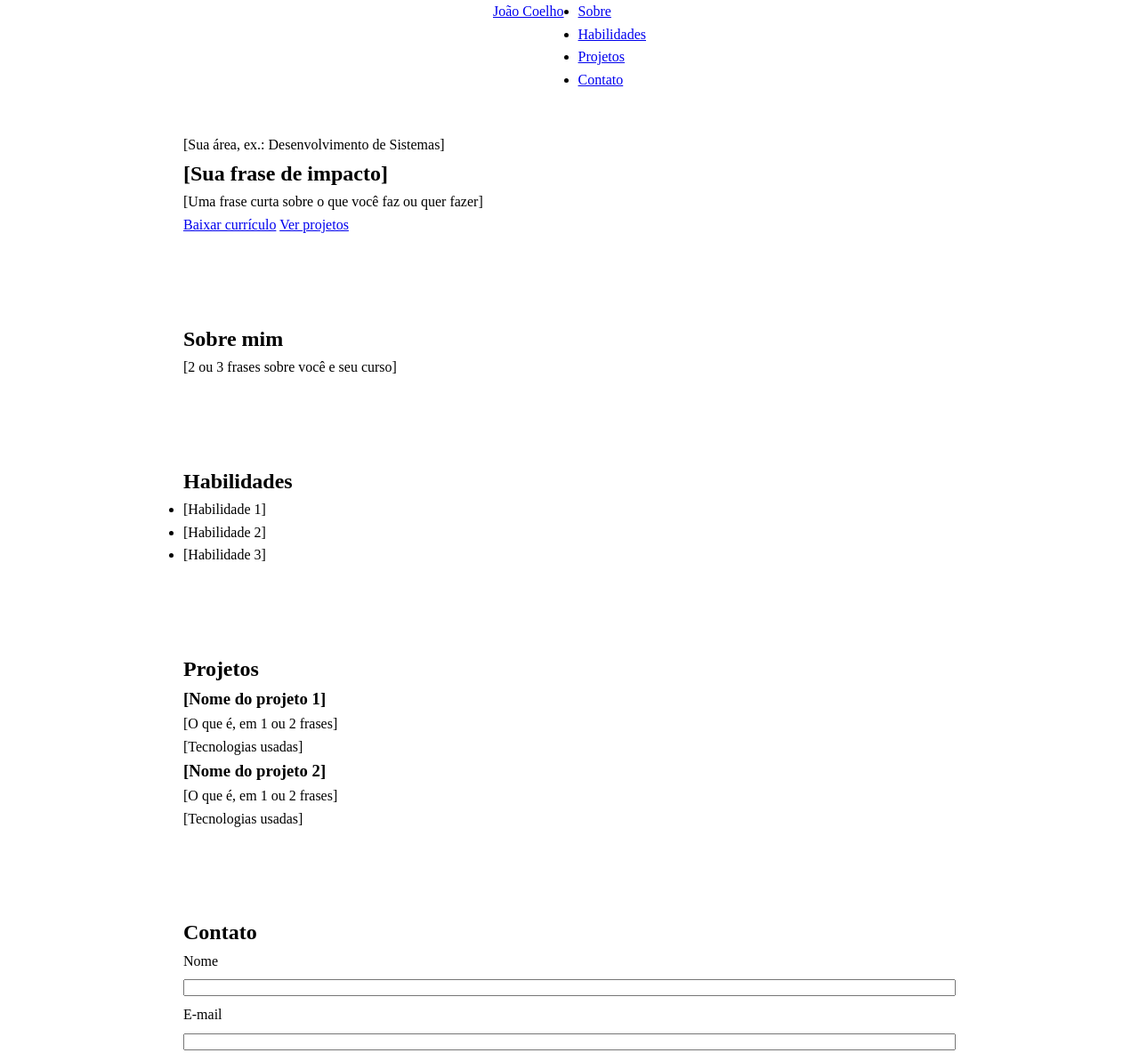
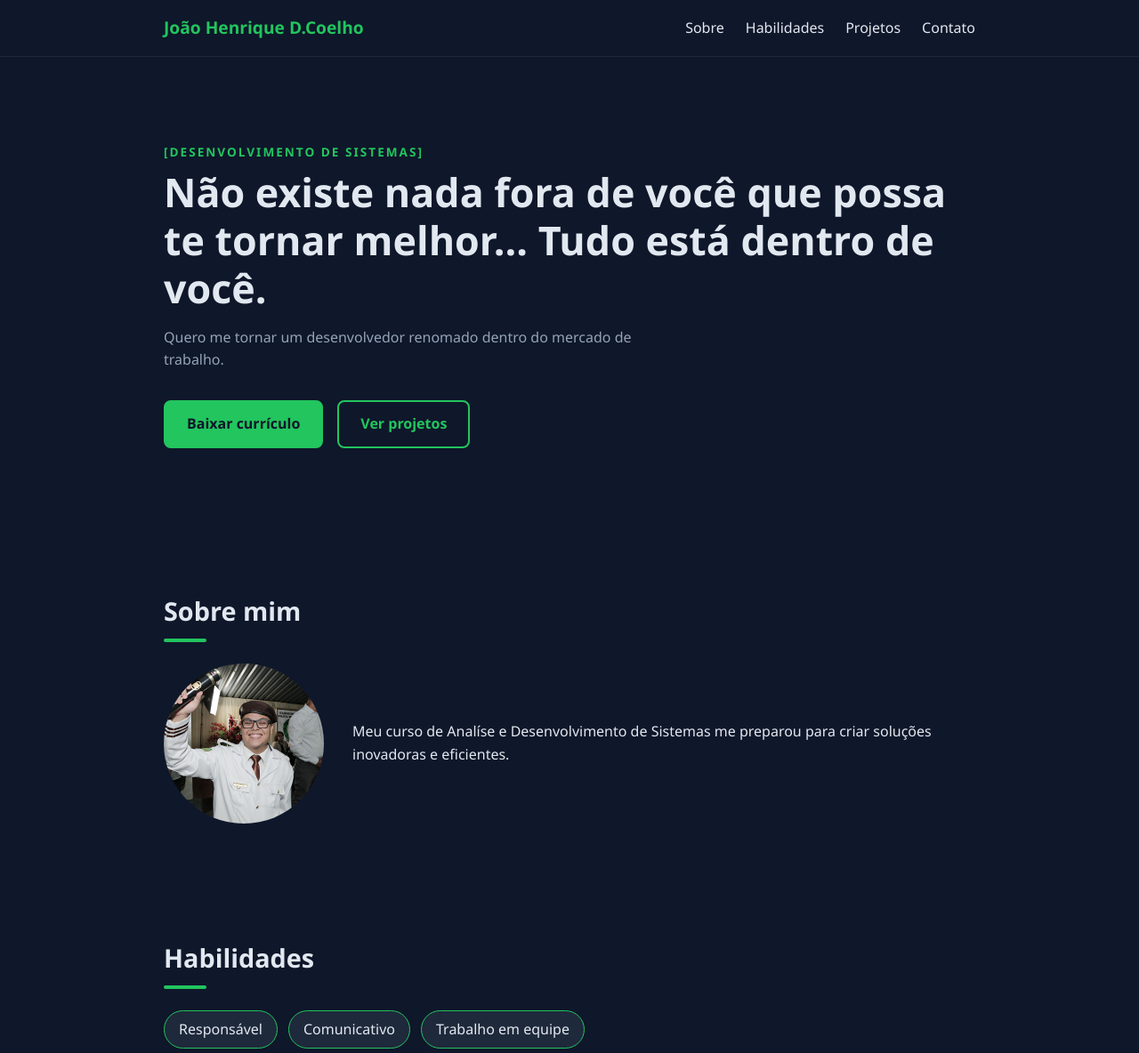
Before and after one commit to coelho-d3nk/portfolio, a plain HTML site: page index.html in a window 1280 px wide. Shown: the top 1184 px of the page at 89% size. Drawn offline with Linux system fonts and the light colour scheme.

Commit message:
atualização do meu htlm

```diff
--- a/index.html
+++ b/index.html
@@ -10,7 +10,7 @@
 
   <header class="topo">
     <nav class="menu">
-      <a class="logo" href="#inicio">João Coelho</a>
+      <a class="logo" href="#inicio">João Henrique D.Coelho</a>
       <ul class="menu-links">
         <li><a href="#sobre">Sobre</a></li>
         <li><a href="#habilidades">Habilidades</a></li>
@@ -23,9 +23,9 @@
   <main>
 
     <section id="inicio" class="hero">
-      <p class="etiqueta">[Sua área, ex.: Desenvolvimento de Sistemas]</p>
-      <h1>[Sua frase de impacto]</h1>
-      <p class="hero-texto">[Uma frase curta sobre o que você faz ou quer fazer]</p>
+      <p class="etiqueta">[Desenvolvimento de Sistemas]</p>
+      <h1>Não existe nada fora de você que possa te tornar melhor... Tudo está dentro de você.</h1>
+      <p class="hero-texto">Quero me tornar um desenvolvedor renomado dentro do mercado de trabalho.</p>
       <div class="hero-botoes">
         <a class="botao" href="#contato">Baixar currículo</a>
         <a class="botao botao-contorno" href="#projetos">Ver projetos</a>
@@ -38,16 +38,17 @@
         <!-- Se tiver foto, descomente e ajuste o alt:
         <img src="imagens/foto.jpg" alt="[Descreva a foto]">
         -->
-        <p>[2 ou 3 frases sobre você e seu curso]</p>
+        <img src="img/unnamed.jpg" alt="[Descreva a foto]">
+        <p>Meu curso de Analíse e Desenvolvimento de Sistemas me preparou para criar soluções inovadoras e eficientes.</p>
       </div>
     </section>
 
     <section id="habilidades">
       <h2>Habilidades</h2>
       <ul class="habilidades-lista">
-        <li>[Habilidade 1]</li>
-        <li>[Habilidade 2]</li>
-        <li>[Habilidade 3]</li>
+        <li>Responsável</li>
+        <li>Comunicativo</li>
+        <li>Trabalho em equipe</li>
       </ul>
     </section>
 
@@ -55,14 +56,14 @@
       <h2>Projetos</h2>
       <div class="projetos-grade">
         <article class="cartao">
-          <h3>[Nome do projeto 1]</h3>
-          <p>[O que é, em 1 ou 2 frases]</p>
-          <p class="cartao-tecnologias">[Tecnologias usadas]</p>
+          <h3>Hydra Senhas</h3>
+          <p>Aplicativo de segurança para gerenciamento de senhas.</p>
+          <p class="cartao-tecnologias">Linguagem: Python e Vs Code</p>
         </article>
         <article class="cartao">
-          <h3>[Nome do projeto 2]</h3>
-          <p>[O que é, em 1 ou 2 frases]</p>
-          <p class="cartao-tecnologias">[Tecnologias usadas]</p>
+          <h3>Gerenciamento de estacionamento e vagas.</h3>
+          <p>Sistemas de gerenciamento para estacionamentos e alocação de vagas inteligente.</p>
+          <p class="cartao-tecnologias">Esp32 e sensores.</p>
         </article>
       </div>
     </section>
@@ -86,7 +87,7 @@
   </main>
 
   <footer class="rodape">
-    <p>© 2026 [Seu Nome]</p>
+    <p>© 2026 João Henrique D.Coelho</p>
   </footer>
 
   <script src="script.js"></script>
--- a/style.css
+++ b/style.css
@@ -1,16 +1,22 @@
-/* 1. Suas cores e fonte (escolha os valores) */
+/* ===== Identidade visual: troque estes valores pelos seus ===== */
 :root {
-  --cor-fundo: ;      /* ex.: um tom bem escuro ou bem claro */
-  --cor-texto: ;
-  --cor-destaque: ;   /* a cor que chama atenção: botões, links, títulos */
-  --fonte: ;          /* ex.: Arial, sans-serif ou uma do Google Fonts */
+  --cor-fundo: #0f172a;
+  --cor-superficie: #1e293b;
+  --cor-texto: #e2e8f0;
+  --cor-texto-suave: #94a3b8;
+  --cor-destaque: #22c55e;
+  --fonte: "Segoe UI", Arial, sans-serif;
 }
 
-/* 2. Base */
+/* ===== Base ===== */
 * {
   box-sizing: border-box;
   margin: 0;
   padding: 0;
+}
+
+html {
+  scroll-behavior: smooth;
 }
 
 body {
@@ -20,28 +26,234 @@ body {
   line-height: 1.6;
 }
 
-/* 3. Menu: Flexbox em linha */
-nav {
+a {
+  color: inherit;
+  text-decoration: none;
+}
+
+ul {
+  list-style: none;
+}
+
+section {
+  max-width: 960px;
+  margin: 0 auto;
+  padding: 4rem 1.5rem;
+}
+
+h2 {
+  font-size: 1.8rem;
+  margin-bottom: 1.5rem;
+}
+
+h2::after {
+  content: "";
+  display: block;
+  width: 48px;
+  height: 4px;
+  margin-top: 0.5rem;
+  background-color: var(--cor-destaque);
+  border-radius: 2px;
+}
+
+/* ===== Cabeçalho e menu (Flexbox) ===== */
+.topo {
+  position: sticky;
+  top: 0;
+  background-color: var(--cor-fundo);
+  border-bottom: 1px solid var(--cor-superficie);
+  z-index: 10;
+}
+
+.menu {
+  display: flex;
+  justify-content: space-between;
+  align-items: center;
+  max-width: 960px;
+  margin: 0 auto;
+  padding: 1rem 1.5rem;
+}
+
+.logo {
+  font-weight: bold;
+  font-size: 1.2rem;
+  color: var(--cor-destaque);
+}
+
+.menu-links {
+  display: flex;
+  gap: 1.5rem;
+}
+
+.menu-links a:hover {
+  color: var(--cor-destaque);
+}
+
+/* ===== Início ===== */
+.hero {
+  padding-top: 6rem;
+  padding-bottom: 6rem;
+}
+
+.etiqueta {
+  color: var(--cor-destaque);
+  font-weight: bold;
+  text-transform: uppercase;
+  letter-spacing: 2px;
+  font-size: 0.85rem;
+}
+
+.hero h1 {
+  font-size: 2.8rem;
+  line-height: 1.2;
+  margin: 0.5rem 0 1rem;
+}
+
+.hero-texto {
+  color: var(--cor-texto-suave);
+  max-width: 560px;
+}
+
+.hero-botoes {
   display: flex;
   gap: 1rem;
-  justify-content: center;
+  flex-wrap: wrap;
+  margin-top: 2rem;
 }
 
-/* 4. Seções: espaçamento e largura */
-section {
-  max-width: 900px;
-  margin: 0 auto;
-  padding: 3rem 1rem;
+/* ===== Botões ===== */
+.botao {
+  display: inline-block;
+  padding: 0.75rem 1.5rem;
+  background-color: var(--cor-destaque);
+  color: var(--cor-fundo);
+  font-weight: bold;
+  font-size: 1rem;
+  border: 2px solid var(--cor-destaque);
+  border-radius: 8px;
+  cursor: pointer;
+  transition: opacity 0.2s;
 }
 
-/* 5. Projetos: Grid com colunas */
-#projetos {
-  /* dica: display: grid; e grid-template-columns: repeat(2, 1fr); gap: 1rem; */
+.botao:hover {
+  opacity: 0.85;
 }
 
-/* 6. Formulário: campos um embaixo do outro */
-form {
+.botao-contorno {
+  background-color: transparent;
+  color: var(--cor-destaque);
+}
+
+/* ===== Sobre ===== */
+.sobre-conteudo {
+  display: flex;
+  gap: 2rem;
+  align-items: center;
+}
+
+.sobre-conteudo img {
+  width: 180px;
+  height: 180px;
+  object-fit: cover;
+  border-radius: 50%;
+}
+
+/* ===== Habilidades ===== */
+.habilidades-lista {
+  display: flex;
+  flex-wrap: wrap;
+  gap: 0.75rem;
+}
+
+.habilidades-lista li {
+  padding: 0.5rem 1rem;
+  background-color: var(--cor-superficie);
+  border: 1px solid var(--cor-destaque);
+  border-radius: 999px;
+}
+
+/* ===== Projetos (Grid) ===== */
+.projetos-grade {
+  display: grid;
+  grid-template-columns: repeat(2, 1fr);
+  gap: 1.5rem;
+}
+
+.cartao {
+  background-color: var(--cor-superficie);
+  padding: 1.5rem;
+  border-radius: 12px;
+  border-top: 4px solid var(--cor-destaque);
+}
+
+.cartao h3 {
+  margin-bottom: 0.5rem;
+}
+
+.cartao-tecnologias {
+  margin-top: 1rem;
+  font-size: 0.85rem;
+  color: var(--cor-texto-suave);
+}
+
+/* ===== Contato ===== */
+.formulario {
   display: flex;
   flex-direction: column;
   gap: 0.5rem;
+  max-width: 520px;
 }
+
+.formulario input,
+.formulario textarea {
+  padding: 0.75rem;
+  background-color: var(--cor-superficie);
+  color: var(--cor-texto);
+  font-family: inherit;
+  font-size: 1rem;
+  border: 1px solid var(--cor-texto-suave);
+  border-radius: 8px;
+}
+
+.formulario input:focus,
+.formulario textarea:focus {
+  outline: 2px solid var(--cor-destaque);
+}
+
+.formulario .botao {
+  margin-top: 1rem;
+  align-self: flex-start;
+}
+
+/* ===== Rodapé ===== */
+.rodape {
+  text-align: center;
+  padding: 2rem 1rem;
+  color: var(--cor-texto-suave);
+  border-top: 1px solid var(--cor-superficie);
+}
+
+/* ===== Celular (Parte B) ===== */
+@media (max-width: 600px) {
+  .menu {
+    flex-direction: column;
+    gap: 0.75rem;
+  }
+
+  .menu-links {
+    gap: 1rem;
+  }
+
+  .hero h1 {
+    font-size: 2rem;
+  }
+
+  .sobre-conteudo {
+    flex-direction: column;
+    text-align: center;
+  }
+
+  .projetos-grade {
+    grid-template-columns: 1fr;
+  }
+}
```
Also changed, not shown: img/unnamed.jpg (added).
